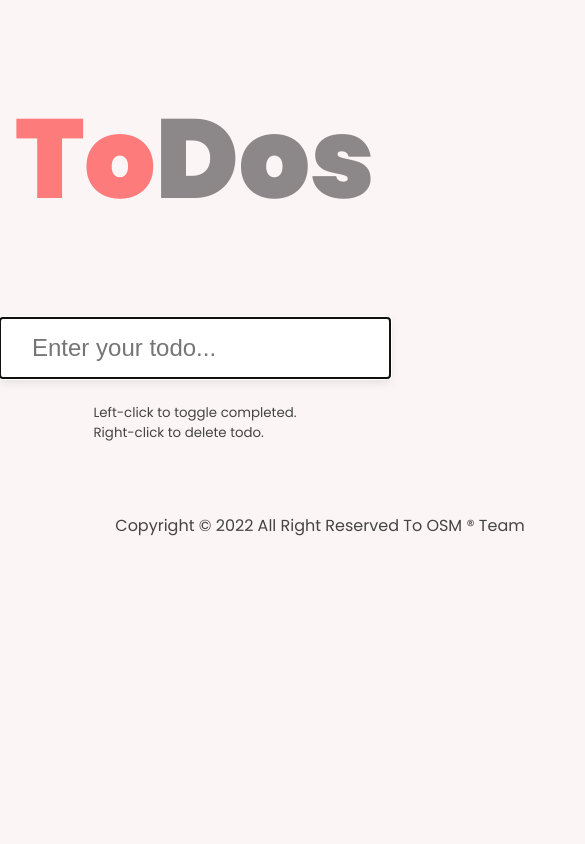
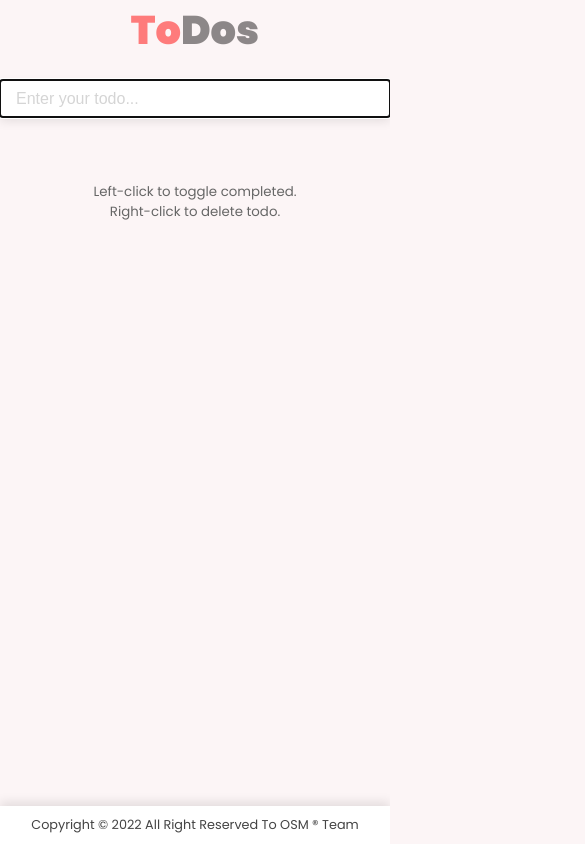
Before and after one commit to osama-mousa/todo-list, a plain HTML site: page index.html in a window 390 px wide. Shown: the top 844 px of the page, 585 px wide, since content can reach past the window. Drawn offline with Linux system fonts and the light colour scheme.

Commit message:
Update style.css

```diff
--- a/style.css
+++ b/style.css
@@ -1,40 +1,48 @@
-@import url('https://fonts.googleapis.com/css2?family=Poppins:wght@900&display=swap');
 @import url('https://fonts.googleapis.com/css2?family=Poppins:wght@400;900&display=swap');
-*{
+
+* {
     box-sizing: border-box;
+    margin: 0;
+    padding: 0;
 }
 
-body{
+body {
     background-color: #fcf5f6ff;
     color: #444;
     font-family: "Poppins", sans-serif;
     display: flex;
     flex-direction: column;
-    /* height: 100vh; */
+    min-height: 100vh;
     justify-content: center;
     align-items: center;
-    margin: 0;
-    /* overflow: hidden; */
 }
 
-h1{
-    color: rgb(31, 28, 28);
-    font-size: 7rem;
+.container {
+    flex: 1;
+    width: 100%;
+    max-width: 800px;
+    padding: 20px;
     text-align: center;
-    opacity:0.5;
 }
 
-span{
+h1 {
+    color: rgb(31, 28, 28);
+    font-size: 4rem;
+    opacity: 0.5;
+    margin-bottom: 20px;
+}
+
+span {
     color: rgba(255, 0, 0, 0.993);
 }
-.content{
-    box-shadow: 0 4px 10px rgba(0,0,0,0.1);
-    max-width:100%;
-    width: 800px;
+
+.content {
+    box-shadow: 0 4px 10px rgba(0, 0, 0, 0.1);
+    width: 100%;
+    margin-bottom: 20px;
 }
 
-
-.input{
+.input {
     border: none;
     color: rgb(45, 57, 83);
     font-size: 1.5rem;
@@ -43,42 +51,85 @@ span{
     width: 100%;
 }
 
-input ::placeholder{
+.input::placeholder {
     color: #d5d5d5;
 }
 
-.todos{
+.todos {
     background-color: #fff;
     padding: 0;
     margin: 0;
     list-style: none;
-
 }
 
-.todos li{
+.todos li {
     border-top: 1px solid #e5e5e5;
     cursor: pointer;
     font-size: 1.5rem;
     padding: 1rem 2rem;
     word-wrap: break-word;
-
 }
 
-.todos li.completed{
+.todos li.completed {
     color: #b6b6b6;
     text-decoration: line-through;
 }
 
-.small{
-    align-items: center;
+small {
+    display: block;
     text-align: center;
+    margin-bottom: 20px;
+    color: #666;
 }
 
-.footer{
-    align-items: center;
+.footer {
+    background-color: #fff;
     text-align: center;
-    padding: 20px 0;
-    margin:0 auto;
-    min-width: 640px;
+    padding: 20px;
+    width: 100%;
+    box-shadow: 0 -4px 10px rgba(0, 0, 0, 0.1);
+    margin-top: auto;
+}
 
+/* Responsive Design */
+@media (max-width: 768px) {
+    h1 {
+        font-size: 3rem;
+    }
+
+    .input {
+        font-size: 1.2rem;
+        padding: 0.8rem 1.5rem;
+    }
+
+    .todos li {
+        font-size: 1.2rem;
+        padding: 0.8rem 1.5rem;
+    }
+
+    .footer {
+        font-size: 0.9rem;
+        padding: 15px;
+    }
 }
+
+@media (max-width: 480px) {
+    h1 {
+        font-size: 2.5rem;
+    }
+
+    .input {
+        font-size: 1rem;
+        padding: 0.6rem 1rem;
+    }
+
+    .todos li {
+        font-size: 1rem;
+        padding: 0.6rem 1rem;
+    }
+
+    .footer {
+        font-size: 0.8rem;
+        padding: 10px;
+    }
+}
```
